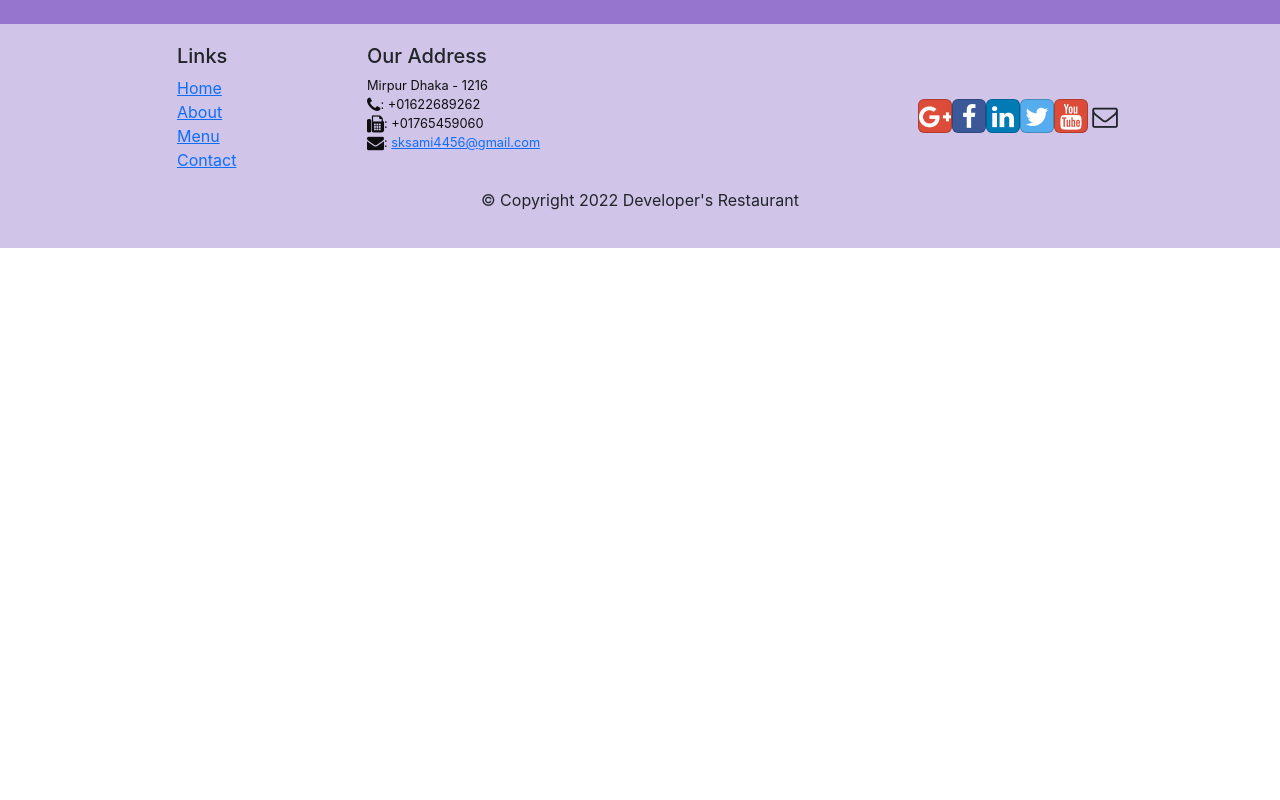
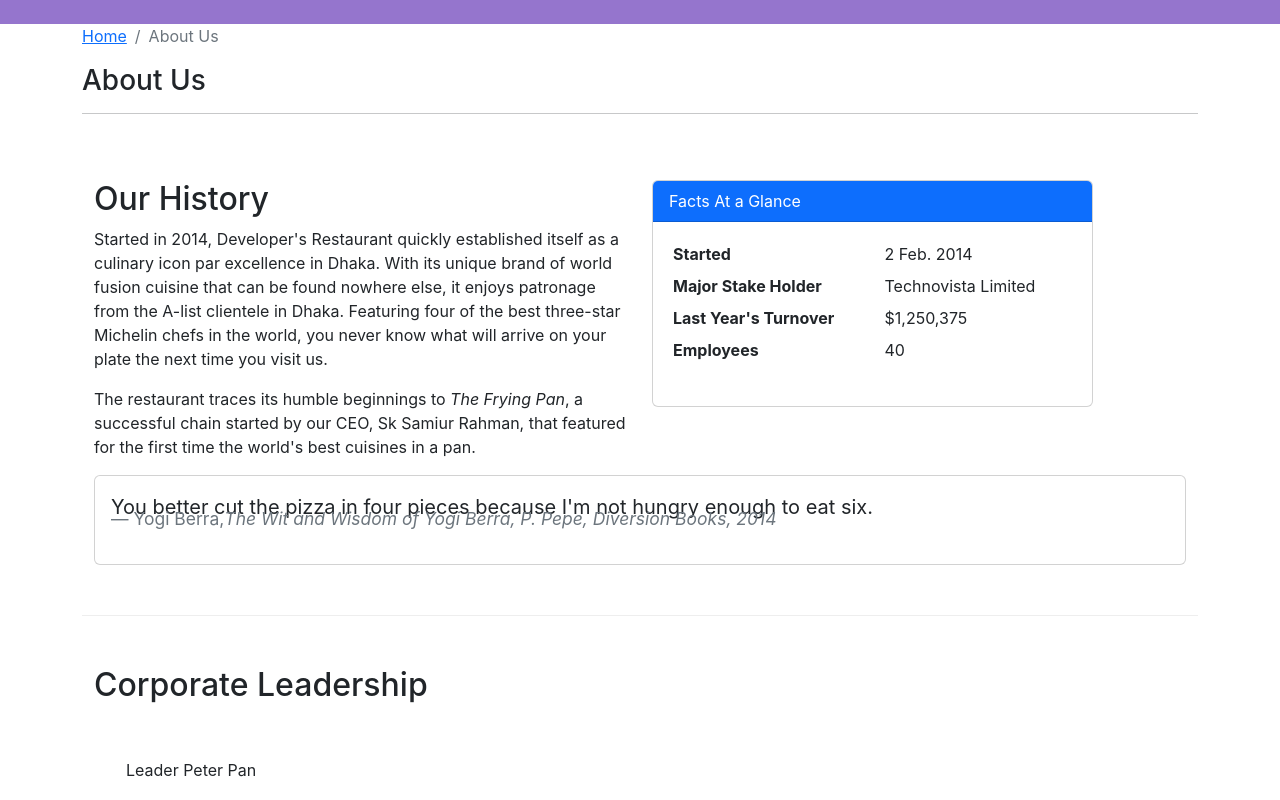
Before and after one commit to sksami3/RestaurantWebSite, a React (Create React App) app: page /about in a window 1280 px wide. Shown: the part 300-1100 px from the top of the page. Before the commit the page ends 800 px from the top, so only its background shows below. Built offline with nearby package versions, Linux system fonts and the light colour scheme.

Commit message:
task 1 done

```diff
--- /dev/null
+++ b/src/components/AboutComponent.js
@@ -0,0 +1,77 @@
+import React from 'react';
+import { Breadcrumb, BreadcrumbItem, Card, CardBody, CardHeader, Media } from 'reactstrap';
+import { Link } from 'react-router-dom';
+
+function About(props) {
+
+    const leaders = props.leaders.map((leader) => {
+        return (
+            <p>Leader {leader.name}</p>
+        );
+    });
+
+    return(
+        <div className="container">
+            <div className="row">
+                <Breadcrumb>
+                    <BreadcrumbItem><Link to="/home">Home</Link></BreadcrumbItem>
+                    <BreadcrumbItem active>About Us</BreadcrumbItem>
+                </Breadcrumb>
+                <div className="col-12">
+                    <h3>About Us</h3>
+                    <hr />
+                </div>
+            </div>
+            <div className="row row-content">
+                <div className="col-12 col-md-6">
+                    <h2>Our History</h2>
+                    <p>Started in 2014, Developer's Restaurant quickly established itself as a culinary icon par excellence in Dhaka. With its unique brand of world fusion cuisine that can be found nowhere else, it enjoys patronage from the A-list clientele in Dhaka.  Featuring four of the best three-star Michelin chefs in the world, you never know what will arrive on your plate the next time you visit us.</p>
+                    <p>The restaurant traces its humble beginnings to <em>The Frying Pan</em>, a successful chain started by our CEO, Sk Samiur Rahman, that featured for the first time the world's best cuisines in a pan.</p>
+                </div>
+                <div className="col-12 col-md-5">
+                    <Card>
+                        <CardHeader className="bg-primary text-white">Facts At a Glance</CardHeader>
+                        <CardBody>
+                            <dl className="row p-1">
+                                <dt className="col-6">Started</dt>
+                                <dd className="col-6">2 Feb. 2014</dd>
+                                <dt className="col-6">Major Stake Holder</dt>
+                                <dd className="col-6">Technovista Limited</dd>
+                                <dt className="col-6">Last Year's Turnover</dt>
+                                <dd className="col-6">$1,250,375</dd>
+                                <dt className="col-6">Employees</dt>
+                                <dd className="col-6">40</dd>
+                            </dl>
+                        </CardBody>
+                    </Card>
+                </div>
+                <div className="col-12">
+                    <Card>
+                        <CardBody className="bg-faded">
+                            <blockquote className="blockquote">
+                                <p className="mb-0">You better cut the pizza in four pieces because
+                                    I'm not hungry enough to eat six.</p>
+                                <footer className="blockquote-footer">Yogi Berra,
+                                <cite title="Source Title">The Wit and Wisdom of Yogi Berra,
+                                    P. Pepe, Diversion Books, 2014</cite>
+                                </footer>
+                            </blockquote>
+                        </CardBody>
+                    </Card>
+                </div>
+            </div>
+            <div className="row row-content">
+                <div className="col-12">
+                    <h2>Corporate Leadership</h2>
+                </div>
+                <div className="col-12">
+                    <Media list>
+                        {leaders}
+                    </Media>
+                </div>
+            </div>
+        </div>
+    );
+}
+
+export default About;
--- a/src/components/HeaderComponent.js
+++ b/src/components/HeaderComponent.js
@@ -31,7 +31,7 @@ class Header extends Component {
                                     <NavLink className="nav-link" to='/home'><span className="fa fa-home fa-lg"></span> Home</NavLink>
                                 </NavItem>
                                 <NavItem>
-                                    <NavLink className="nav-link" to='/aboutus'><span className="fa fa-info fa-lg"></span> About Us</NavLink>
+                                    <NavLink className="nav-link" to='/about'><span className="fa fa-info fa-lg"></span> About Us</NavLink>
                                 </NavItem>
                                 <NavItem>
                                     <NavLink className="nav-link" to='/menu'><span className="fa fa-list fa-lg"></span> Menu</NavLink>
--- a/src/components/MainComponent.js
+++ b/src/components/MainComponent.js
@@ -11,6 +11,7 @@ import Header from './HeaderComponent';
 import { Routes, Route, useParams } from 'react-router-dom';
 import Home from './HomeComponent';
 import Contact from './ContactComponent';
+import About from './AboutComponent';
 
 class Main extends Component {
 
@@ -60,6 +61,7 @@ class Main extends Component {
                     <Route exact path="/contactus" element={<Contact />} />
                     {/* <DishDetail dish={this.state.dishes.filter(dish => dish.id === this.state.selectedDish)[0]} /> */}
                     <Route path="/menu/:dishId" element={<DishWithId />} />
+                    <Route path="/about" element={<About leaders={this.state.leaders}/>} />
                     <Route path="/" to="/home" />
                 </Routes>
                 <Footer />
```
